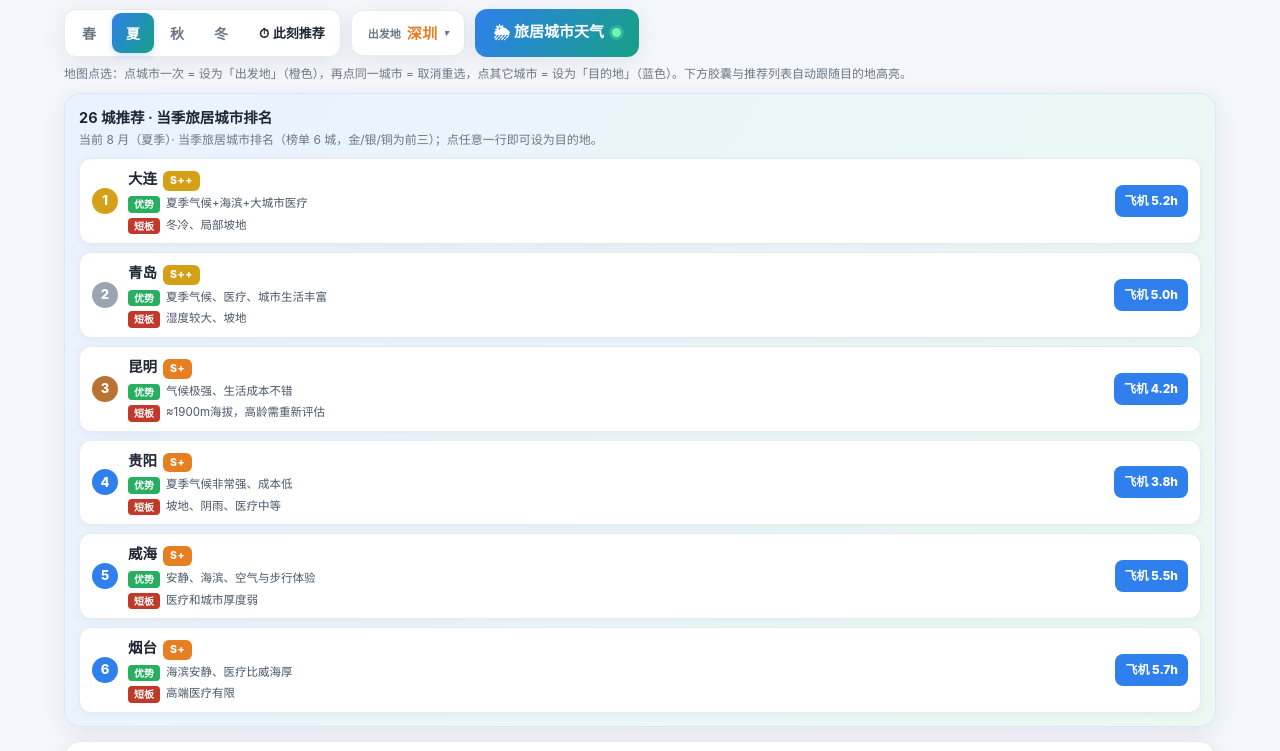
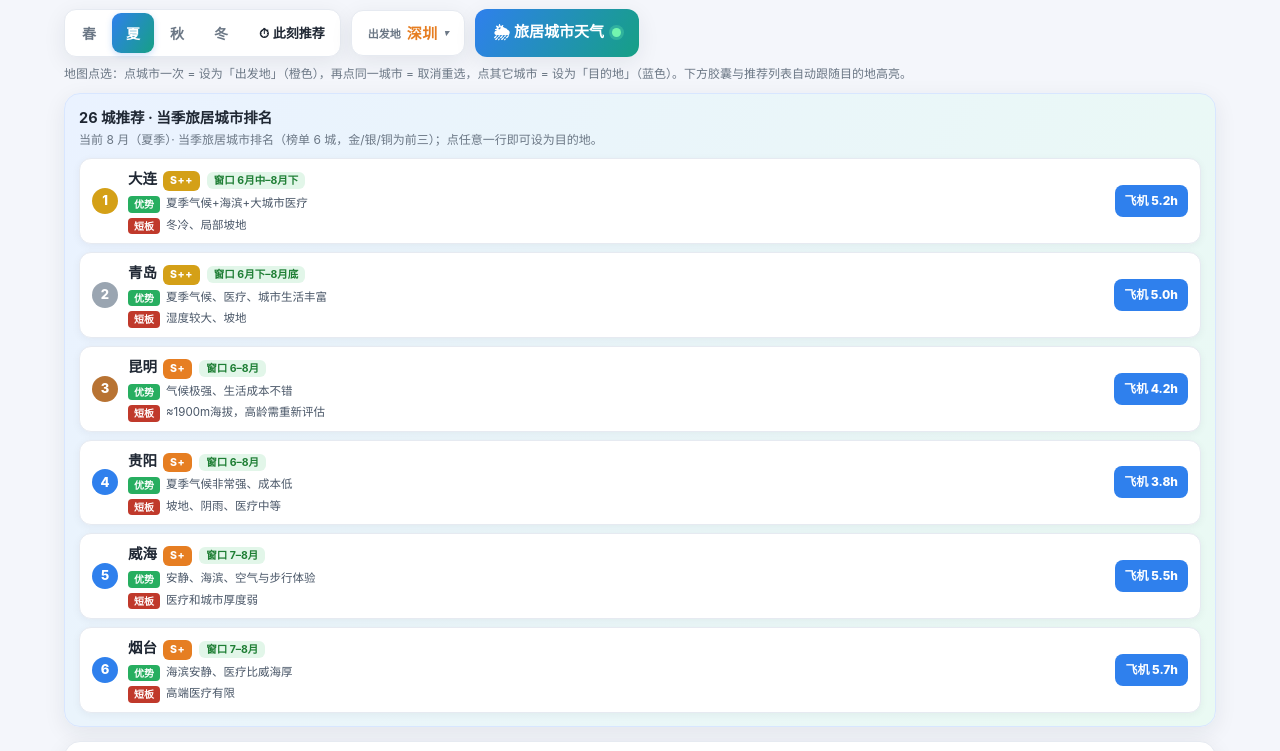
Before and after one commit to Ryan-cw/city-migration-map, a plain HTML site: page index.html in a window 1280 px wide. Shown: the part 49-800 px from the top of the page. Drawn offline with Linux system fonts and the light colour scheme.

Commit message:
Update city migration map

```diff
--- a/index.html
+++ b/index.html
@@ -894,9 +894,9 @@ function renderResult(){
 /* 四季旅居城市榜单（用户提供）：[城市, 最佳细分窗口, 评级] */
 const SEASON_RANK = {
   春: [["上海","4月上–5月下","S++"],["昆明","3–5月","S++"],["成都","3月中–4月底","S++"],["南京","4月–5月中","S+"],["杭州","4月–5月初","S+"],["北京","4月中–5月","S+"],["西安","4月–5月初","S"],["武汉","3月下–4月","S"],["长沙","3月–4月","S"],["厦门","2月下–3月","A+/S-"]],
-  夏: [["大连","","S++"],["青岛","","S++"],["昆明","","S+"],["贵阳","","S+"],["威海","","S+"],["烟台","","S+"]],
-  秋: [["上海","",""],["南京","",""],["杭州","",""],["北京","",""],["成都","",""],["长沙","",""],["武汉","",""],["西安","",""],["昆明","",""],["常德","",""]],
-  冬: [["深圳","","S++"],["广州","","S++"],["珠海","","S++"],["厦门","","S+"],["海口","","S+"],["三亚","","S"],["福州","","S"],["汕头","","S"],["泉州","","A+/S-"],["北海","","A+"]]
+  夏: [["大连","6月中–8月下","S++"],["青岛","6月下–8月底","S++"],["昆明","6–8月","S+"],["贵阳","6–8月","S+"],["威海","7–8月","S+"],["烟台","7–8月","S+"]],
+  秋: [["上海","9月下–11月上","S++"],["南京","10–11月","S+"],["杭州","9月下–11月中","S+"],["北京","9月中–10月底","S++"],["成都","9–11月","S+"],["长沙","9月下–11月上","S"],["武汉","9月下–10月底","S"],["西安","9月中–10月底","S"],["昆明","9–11月","S+"],["常德","9月下–11月上","S"]],
+  冬: [["深圳","12月–2月","S++"],["广州","12月–2月","S++"],["珠海","12月–2月","S++"],["厦门","12月–2月下","S+"],["海口","12–2月","S+"],["三亚","11月下–3月","S"],["福州","12月–2月","S"],["汕头","12月–2月","S"],["泉州","12月–2月","A+/S-"],["北海","12–2月","A+"]]
 };
 function rankColor(r){
   if(r==="S++") return "#d4a017";
```
